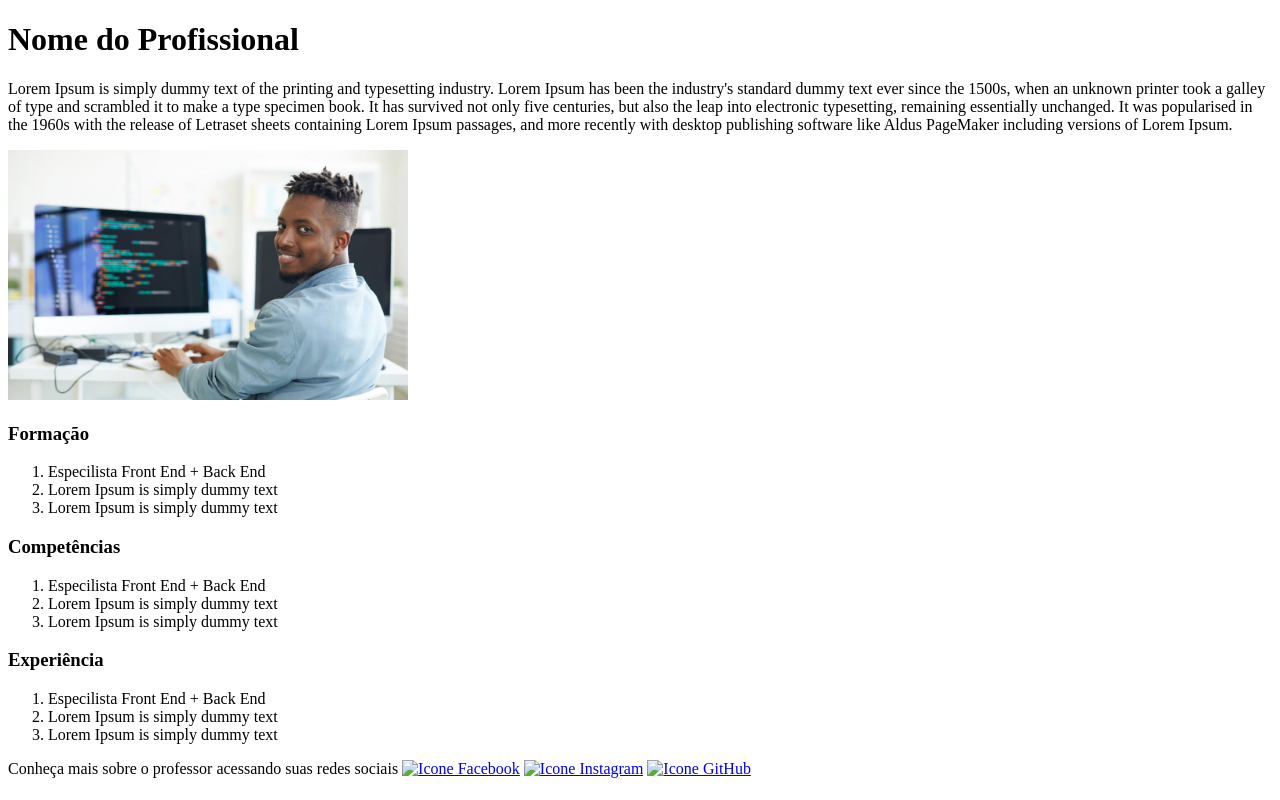
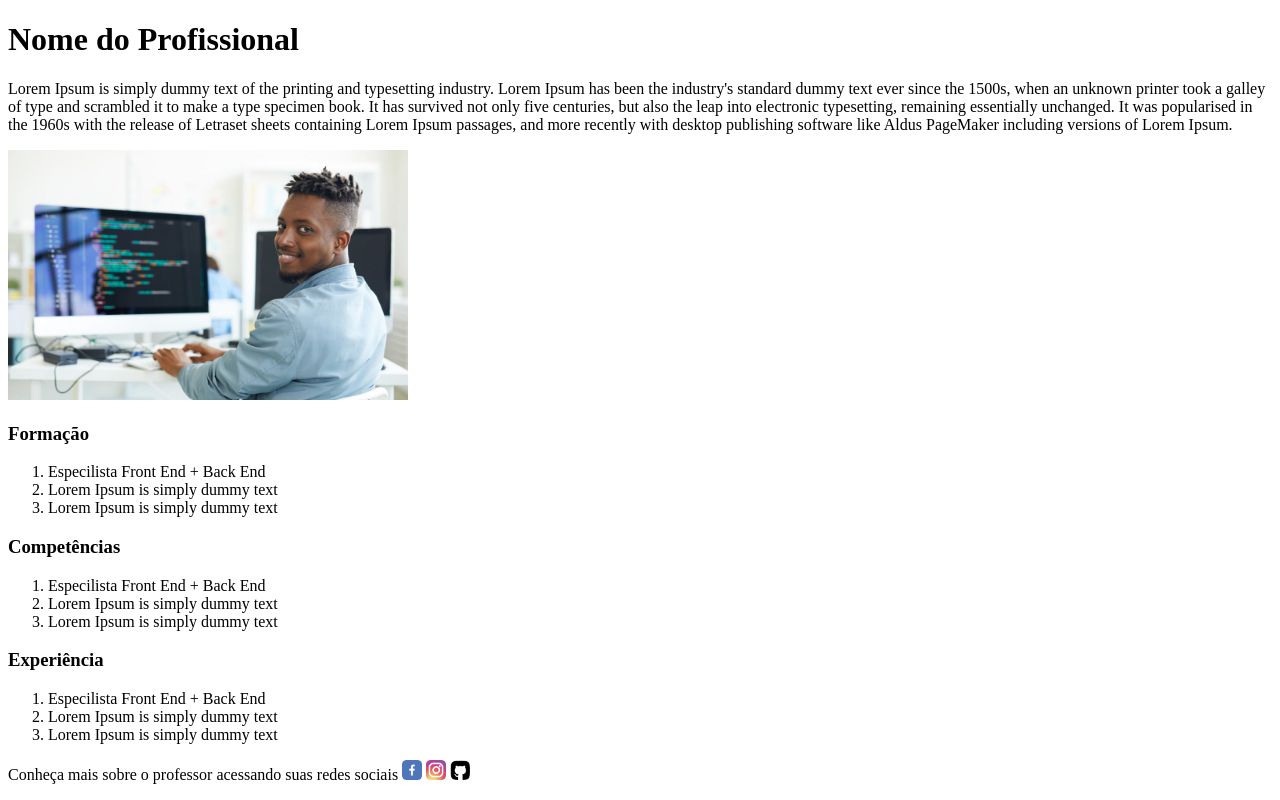
Before and after one commit to harrymobbsjunior/aula06, a plain HTML site: page index.html in a window 1280 px wide. Drawn offline with Linux system fonts and the light colour scheme.

Commit message:
Atualização Redes Sociais.

```diff
--- a/index.html
+++ b/index.html
@@ -46,9 +46,9 @@
 
     <p>
         Conheça mais sobre o professor acessando suas redes sociais
-        <a href="#"><img src="" alt="Icone Facebook"></a>
-        <a href="#"><img src="" alt="Icone Instagram"></a>
-        <a href="#"><img src="" alt="Icone GitHub"></a>
+        <a href="#"><img width="20px" src="img/facebook.png" alt="Icone Facebook"></a>
+        <a href="#"><img width="20px" src="img/instagran.png" alt="Icone Instagram"></a>
+        <a href="#"><img width="20px" src="img/github.png" alt="Icone GitHub"></a>
     </p>
 </body>
 
```
Also changed, not shown: img/facebook.png (added), img/github.png (added), img/instagran.png (added).
